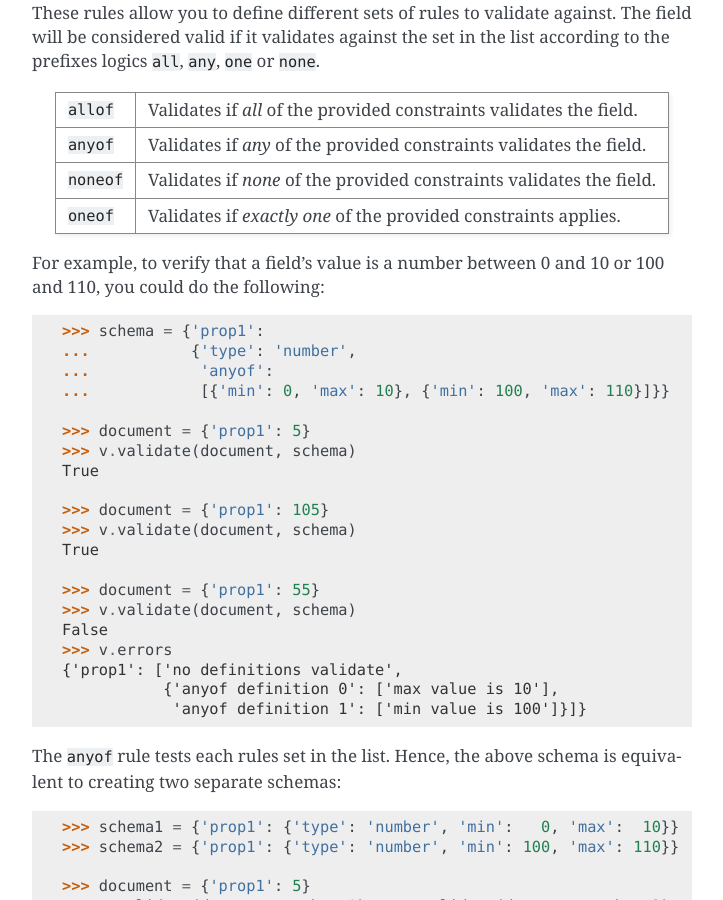
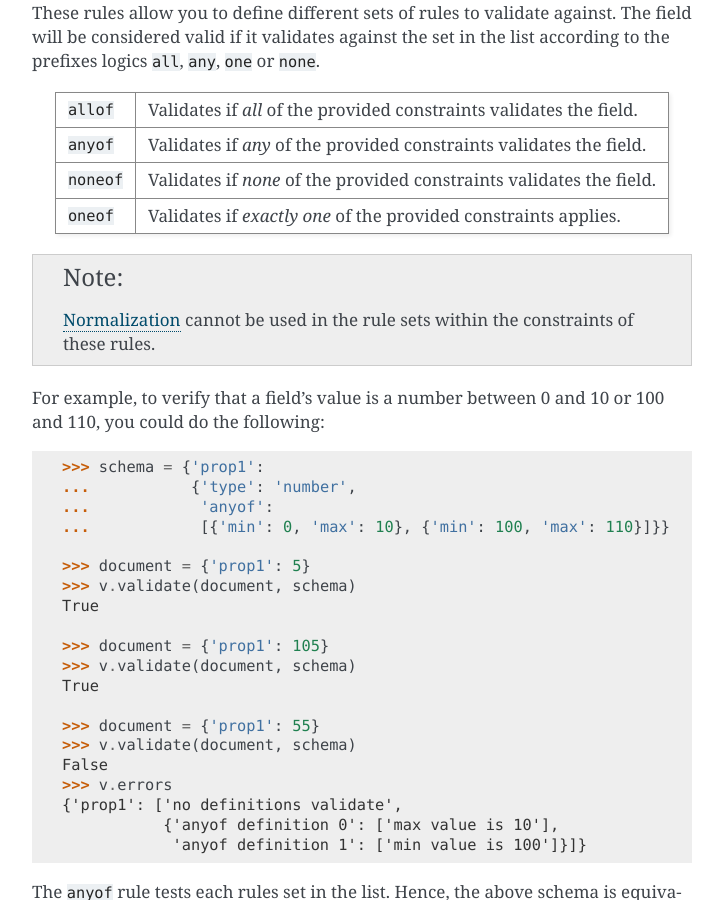
Before and after one commit to pyeve/cerberus, a Sphinx documentation site: the page built from docs/validation-rules.rst, in a window 1280 px wide and 900 px high, scrolled down 7754 px. Shown: the whole window, without its empty margins (388-1111 px from the left). Built offline with Sphinx 7.4.7, drawn with Linux system fonts in a browser that asks for light colours; comment, search, counter and statistics services are not loaded.

Commit message:
docs: Adds note that normalization cannot be applied within an *of-rule

```diff
--- a/docs/validation-rules.rst
+++ b/docs/validation-rules.rst
@@ -400,6 +400,11 @@ according to the prefixes logics ``all``, ``any``, ``one`` or ``none``.
 ``oneof``   Validates if *exactly one* of the provided constraints applies.
 ==========  ====================================================================
 
+.. note::
+
+    :doc:`Normalization <normalization-rules>` cannot be used in the rule sets
+    within the constraints of these rules.
+
 For example, to verify that a field's value is a number between 0 and 10 or 100
 and 110, you could do the following:
 
```
